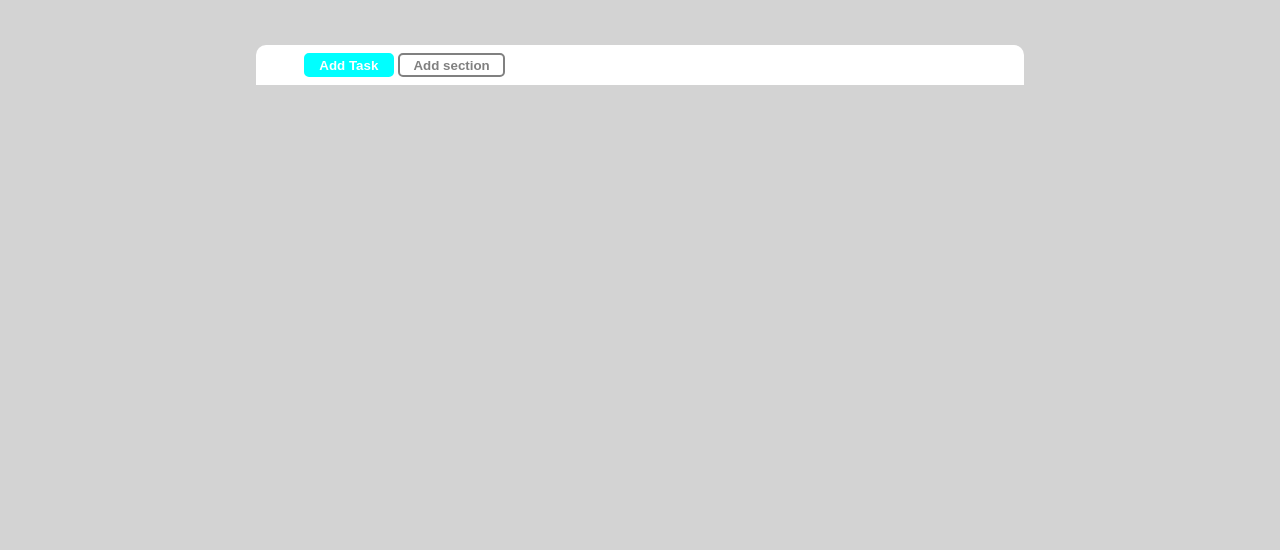
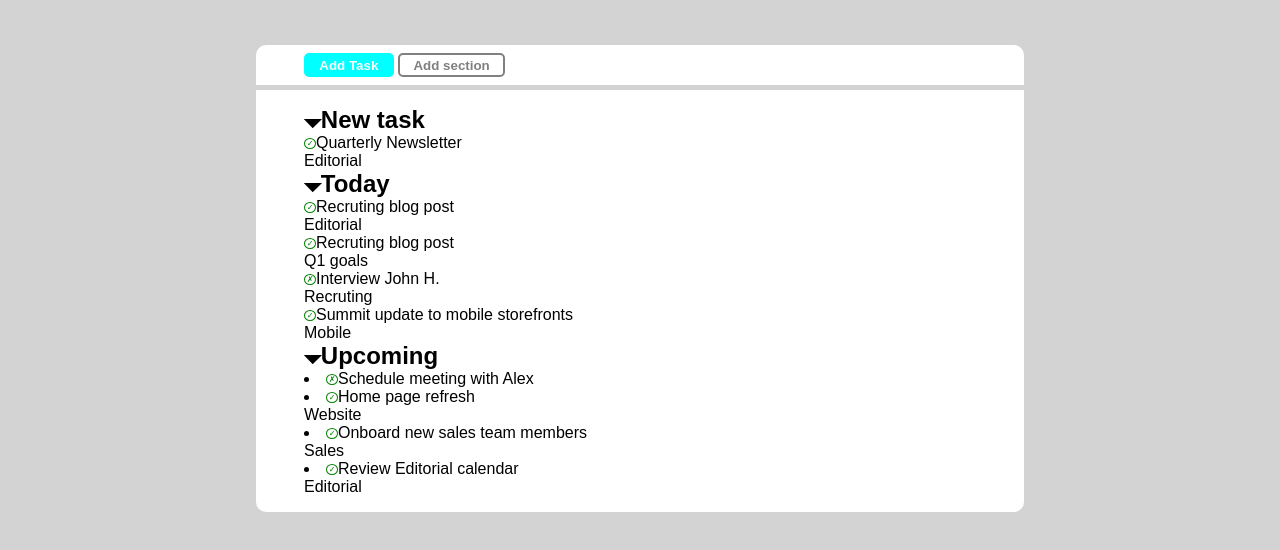
Before and after one commit to damirusso95/html-css-toboolist, a plain HTML site: page index.html in a window 1280 px wide. Shown: the part 58-608 px from the top of the page. Drawn offline with Linux system fonts and the light colour scheme.

Commit message:
aggiungo lista

```diff
--- a/index.html
+++ b/index.html
@@ -22,6 +22,39 @@
         <button id="task" class="bottoni">Add Task</button>
         <button id="task-2" class="bottoni">Add section</button>
     </section>
+
+
+    <!-- lista -->
+    <section class="arealist">
+        <ul>
+            <h2>&#128899;New task</h2>
+            <li><span>&check;</span>Quarterly Newsletter <div class="tag" id="blu">Editorial</div>
+            </li>
+        </ul>
+        <ul>
+            <h2>&#128899;Today</h2>
+            <li><span>&check;</span>Recruting blog post <div class="tag" id="blu">Editorial</div>
+            </li>
+            <li><span>&check;</span>Recruting blog post <div class="tag" id="viola">Q1 goals</div>
+            </li>
+            <li><span class="cross">&cross;</span>Interview John H. <div class="tag" id="light-green">Recruting</div>
+            </li>
+            <li><span>&check;</span>Summit update to mobile storefronts <div class="tag" id="orange">Mobile</div>
+            </li>
+
+            </ul>
+            <ul>
+
+            </ul>
+                <h2>&#128899;Upcoming</h2>
+                <li><span class="cross">&cross;</span>Schedule meeting with Alex</li>
+                <li><span>&check;</span>Home page refresh <div class="tag" id="rosa">Website</div>
+                <li><span>&check;</span>Onboard new sales team members <div class="tag" id="olive">Sales</div>
+                <li><span>&check;</span>Review Editorial calendar <div class="tag" id="blu">Editorial</div>
+
+
+
+        </section>
  </main>
 
 
--- a/style.css
+++ b/style.css
@@ -57,3 +57,31 @@ main{
     color: grey;
     border: solid 2px grey;
     }
+
+
+    .arealist{
+        margin-top: 0.3em;
+        background-color: white;
+        padding-top: 1em;
+        padding-bottom: 1em;
+        padding-left: 3em;
+        border-radius: 0 0 10px 10px;
+    }
+
+    ul{
+        list-style-type: none;
+    }
+
+    span{
+        text-align: center;
+        vertical-align: middle;
+        box-sizing: content;
+        display: inline-block;
+        width: 12px;
+        border: 1px solid;
+        border-radius: 50%;
+        font-size: 0.5em;
+        font-weight: 500;
+        border-color: green;
+        color: green;
+    }
```
